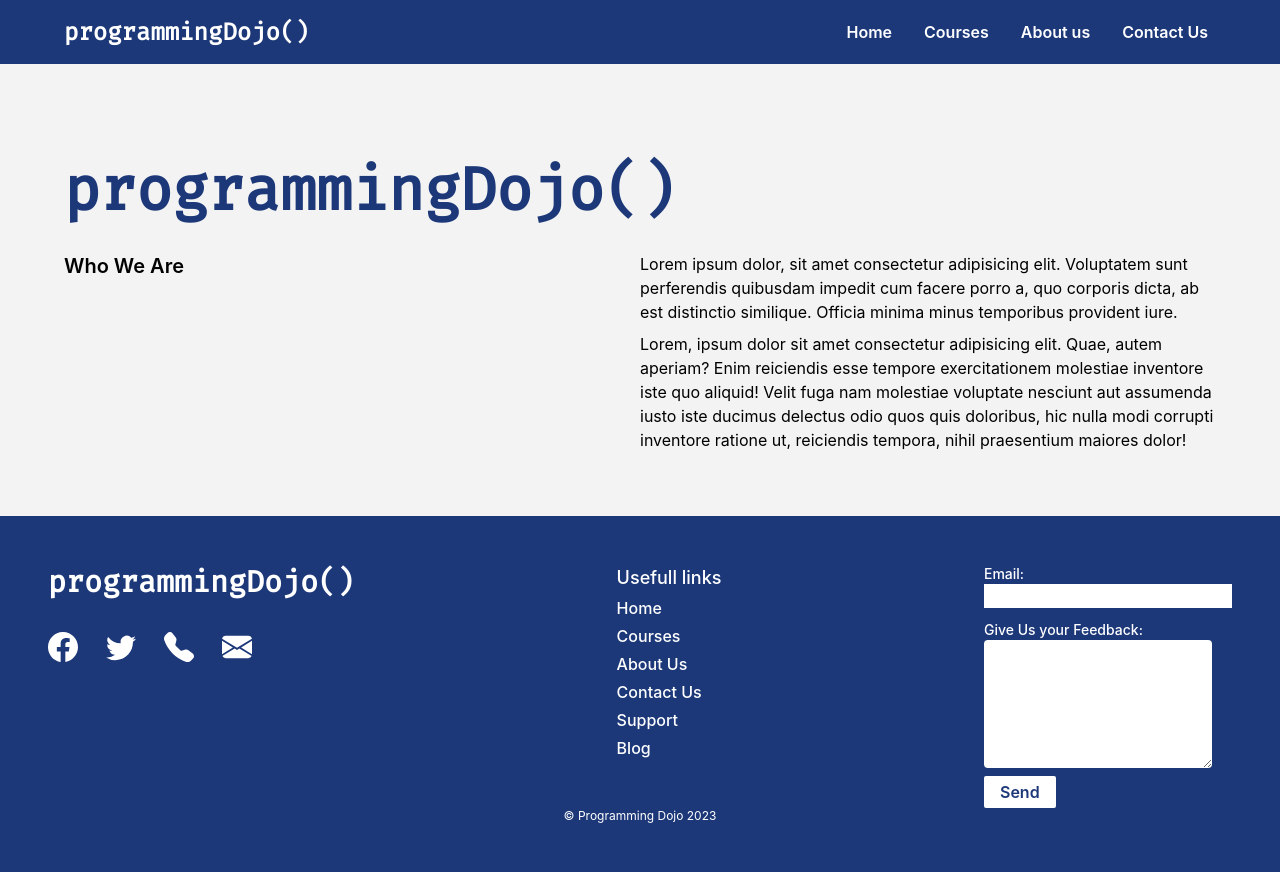
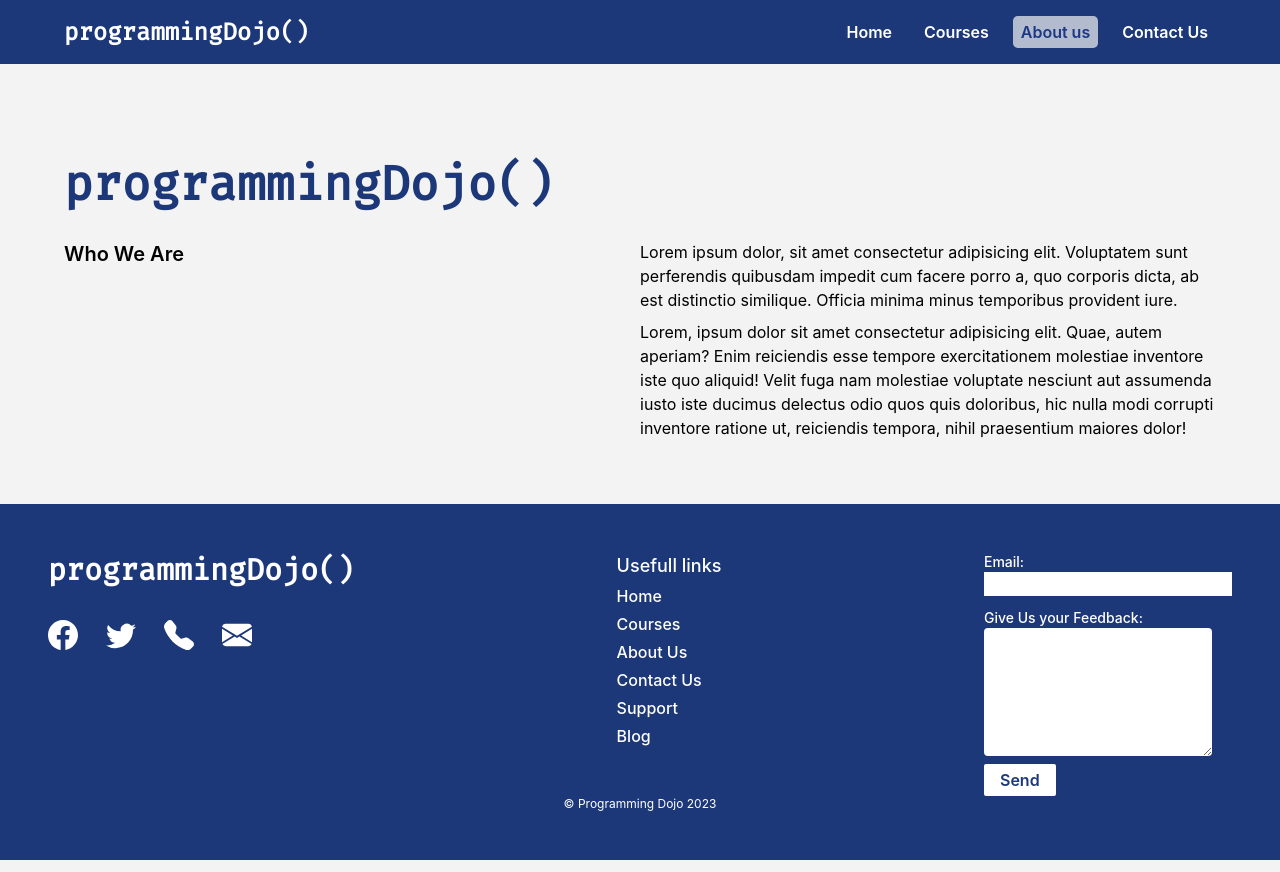
Before and after one commit to AsadullahBadhan/programming-dojo, a React (Vite) app: page /about-us in a window 1280 px wide. Built offline with nearby package versions, Linux system fonts and the light colour scheme.

Commit message:
active link added to nav

```diff
--- a/src/Components/About.jsx
+++ b/src/Components/About.jsx
@@ -7,13 +7,13 @@ const About = () => {
 			<div className="mt-24">
 				<Link
 					to="/"
-					className="text-primary text-6xl font-bold logo"
+					className="text-primary text-5xl font-bold logo"
 				>
 					programmingDojo()
 				</Link>
 			</div>
 
-			{/* why choose us */}
+			{/* who we are */}
 			<section className="mt-8 flex">
 				<div className="w-1/2">
 					<h4 className="text-xl font-semibold">Who We Are</h4>
--- a/src/Components/Nav.jsx
+++ b/src/Components/Nav.jsx
@@ -1,5 +1,5 @@
 import React from "react";
-import { Link } from "react-router-dom";
+import { Link, NavLink } from "react-router-dom";
 
 const Nav = () => {
 	return (
@@ -14,30 +14,31 @@ const Nav = () => {
 			</div>
 			<div className="links">
 				<ul className="flex justify-around items-center">
-					<Link
+					<NavLink
 						to="/"
 						className="text-white font-semibold px-2 ml-4 hover:rounded hover:py-1 hover:bg-white hover:opacity-70 hover:text-primary cursor-pointer"
+						// className="text-white font-semibold px-2 ml-4 hover:rounded hover:py-1 hover:bg-white hover:opacity-70 hover:text-primary cursor-pointer"
 					>
 						Home
-					</Link>
-					<Link
+					</NavLink>
+					<NavLink
 						to="/courses"
 						className="text-white font-semibold px-2 ml-4 hover:rounded hover:py-1 hover:bg-white hover:opacity-70 hover:text-primary cursor-pointer"
 					>
 						Courses
-					</Link>
-					<Link
+					</NavLink>
+					<NavLink
 						to="/about-us"
 						className="text-white font-semibold px-2 ml-4 hover:rounded hover:py-1 hover:bg-white hover:opacity-70 hover:text-primary cursor-pointer"
 					>
 						About us
-					</Link>
-					<Link
+					</NavLink>
+					<NavLink
 						to="/contact"
 						className="text-white font-semibold px-2 ml-4 hover:rounded hover:py-1 hover:bg-white hover:opacity-70 hover:text-primary cursor-pointer"
 					>
 						Contact Us
-					</Link>
+					</NavLink>
 				</ul>
 			</div>
 		</nav>
--- a/src/index.css
+++ b/src/index.css
@@ -17,3 +17,11 @@
 	aspect-ratio: 16/9;
 	object-fit: contain;
 }
+
+.active {
+	background-color: #f3f3f3;
+	opacity: 0.7;
+	color: #1c3889;
+	padding: 0.25rem 0.5rem;
+	border-radius: 0.3rem;
+}
```
